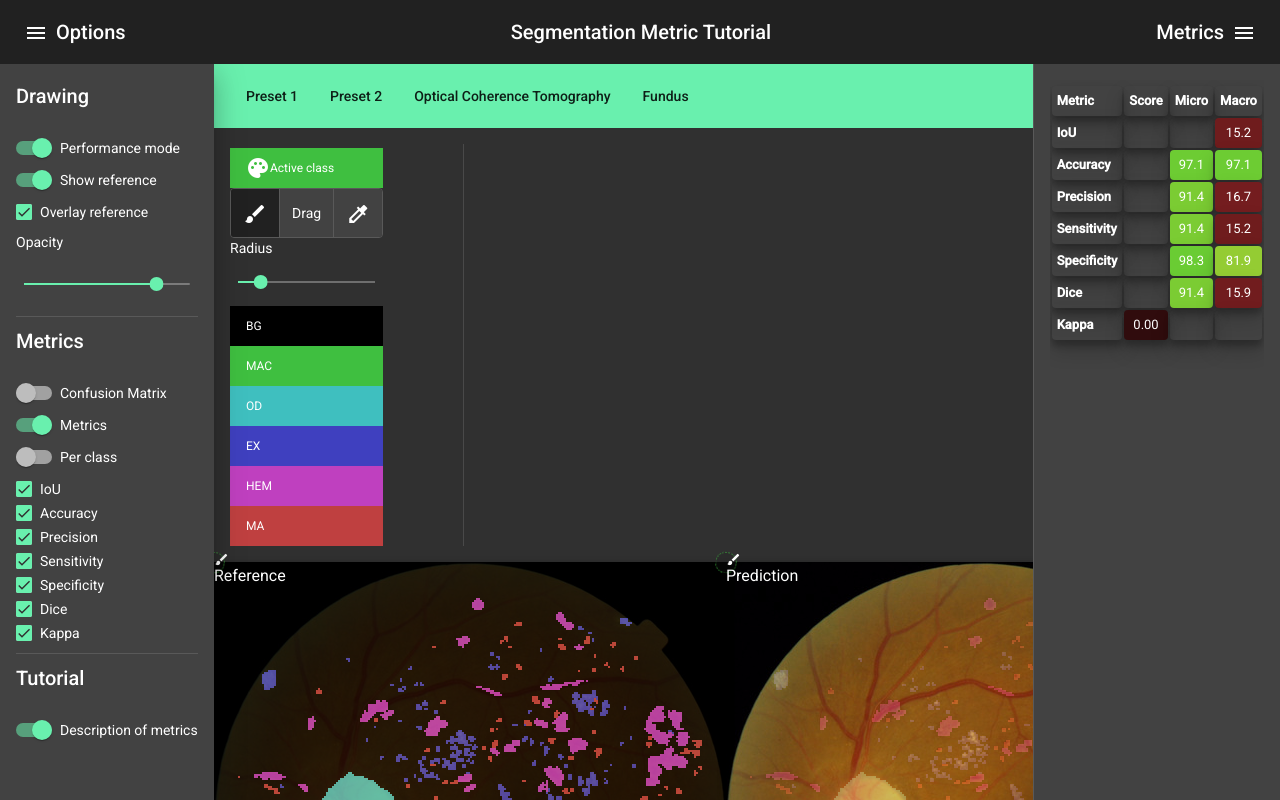
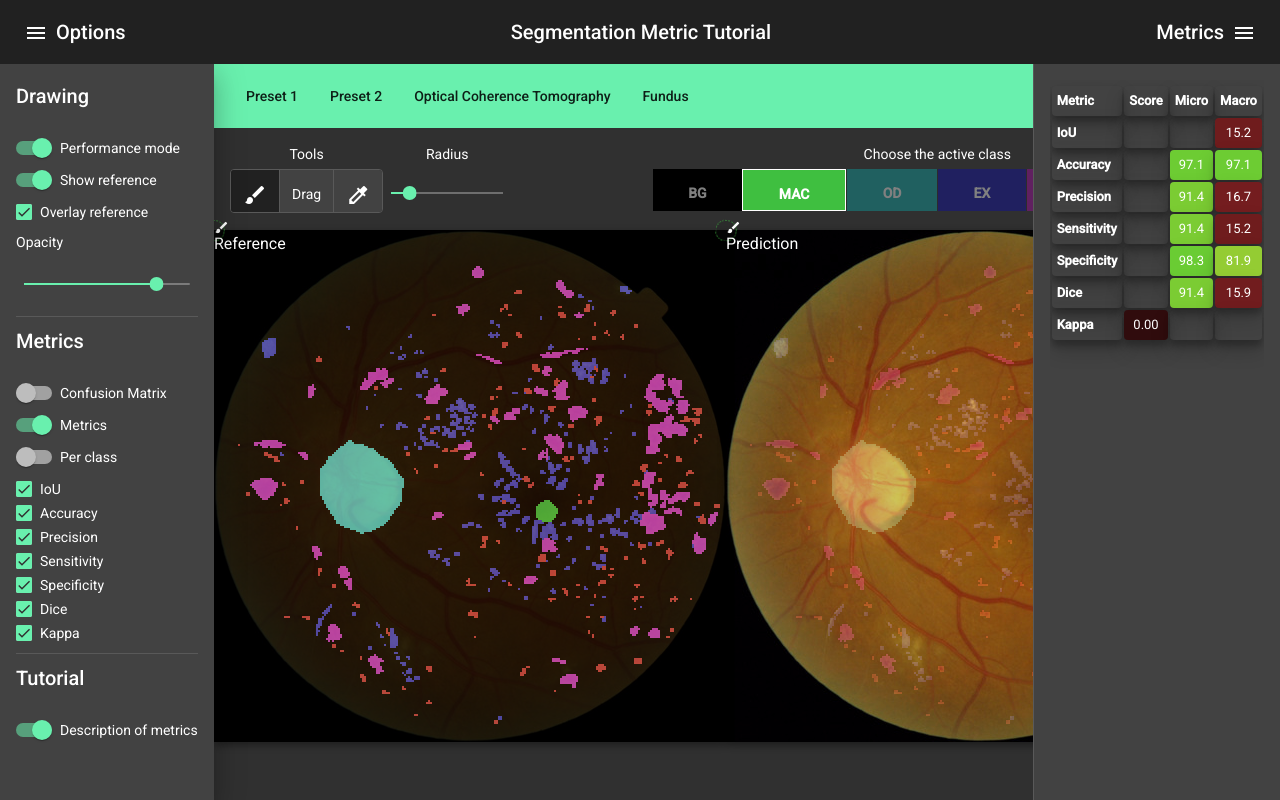
Before and after one commit to ClementPla/SegmentationMetricTutorial, an Angular app: page / in a window 1280 px wide. Built offline with nearby package versions, Linux system fonts and the light colour scheme.

Commit message:
Changing panel options to vertical, erasing active class button

```diff
--- a/src/app/Components/drawing/drawing.component.html
+++ b/src/app/Components/drawing/drawing.component.html
@@ -18,8 +18,111 @@
   </mat-toolbar-row>
 </mat-toolbar>
 
-<div class="central-container flex-horizontal">
-  <!-- This the panel options container-->
+
+<div class="central-container">
+  <div class="panel-options">
+
+    <div class="verticalGroup">
+      <label>Tools</label>
+      <mat-button-toggle-group>
+        <mat-button-toggle [checked]="drawTool=='draw'" (change)="changeTool('draw')" class="sizeButton"
+        matTooltip="Draw on the reference or on the prediction images"
+          ><mat-icon>brush</mat-icon></mat-button-toggle
+        >
+        <mat-button-toggle [checked]="drawTool=='drag'" (change)="changeTool('drag')" class="sizeButton"
+        matTooltip="Drag the cursor and see the evolution of the metrics while doing so. The final position of the cursor will be drawn."
+          >Drag</mat-button-toggle
+        >
+        <mat-button-toggle [checked]="drawTool=='fill'" (change)="changeTool('fill')" class="sizeButton"
+        matTooltip="Click and fill a region defined by the groundtruth's segmentation with the active class (only applicable on prediction image)."
+        ><mat-icon>colorize</mat-icon></mat-button-toggle
+        >
+      </mat-button-toggle-group>
+    </div>
+
+    <div class="verticalGroup">
+      <label for="sliderRadius">Radius</label>
+      <mat-slider
+        id="sliderRadius"
+        valueText="Radius"
+        min="1"
+        max="25"
+        value="5"
+        (input)="resizeBrush($event)"
+        thumbLabel
+        step="0.5"
+        matTooltip="Vary the radius of the paintbrush"
+      ></mat-slider>
+    </div>
+
+    <div id="spacer"></div>
+    <div class="verticalGroup growFlex">
+      <label>Choose the active class</label>
+
+      <mat-button-toggle-group id="classSelector" class="growFlex" [value]="classService.currentClass">
+        <mat-button-toggle class="growFlex sizeButton"
+          mat-list-item
+          *ngFor="let class of classService.classes; let i = index; last as last"
+          [value]="i"
+          (click)="changeActiveClass(i)"
+          [style.background-color]="classService.getRGBStyleFromClass(i)"
+        >
+          {{ class }}
+        </mat-button-toggle>
+      </mat-button-toggle-group>
+    </div>
+  </div>
+
+  <div class="draw-container flex-vertical">
+    <div class="canvas-container" [style.display]="UICtrlService.showReference? 'initial':'none'">
+      <h3 class="canvas-label">Reference</h3>
+      <div
+        #cursor
+        class="cursor"
+        [style.top.px]="cursorPositionGT.y"
+        [style.left.px]="cursorPositionGT.x"
+        [style.transform]="getCursorTransform()"
+      >
+        <div
+          class="cursor-radius"
+          [style.border-color]="
+            classService.getRGBStyleFromClass(classService.currentClass)
+          "
+        ></div>
+        <mat-icon *ngIf="drawTool == 'draw'">brush</mat-icon>
+      </div>
+
+      <canvas #canvasVisu id="canvasVisu" [style.opacity.%]="overlayOpacity"></canvas>
+      <img class="imgBackground" [src]="imgSrc"/>
+    </div>
+    <div class="canvas-container">
+      <h3 class="canvas-label">Prediction</h3>
+      <div
+        #cursor
+        class="cursor"
+        [style.top.px]="cursorPosition.y"
+        [style.left.px]="cursorPosition.x"
+        [style.transform]="getCursorTransform()"
+      >
+        <div
+          class="cursor-radius"
+          [style.border-color]="
+            classService.getRGBStyleFromClass(classService.currentClass)
+          "
+        ></div>
+        <mat-icon *ngIf="drawTool == 'draw'">brush</mat-icon>
+        <mat-icon *ngIf="drawTool == 'fill'">colorize</mat-icon>
+      </div>
+
+      <canvas #canvas id="canvasDraw" [style.opacity.%]="overlayOpacity"></canvas>
+      <canvas #canvasGroundtruth id="canvasGroundtruth" [style.display]="UICtrlService.showOverlayReference? 'initial':'none'"></canvas>
+      <img class="imgBackground" [src]="imgSrc">
+    </div>
+  </div>
+</div>
+
+<!--
+<div class="central-container flex-vertical">
   <div class="panel-options">
     <mat-action-list dense fxLayout="row">
       <button
@@ -45,8 +148,7 @@
         ><mat-icon>colorize</mat-icon></mat-button-toggle
         >
       </mat-button-toggle-group>
-      <!--Adding a break line to add space before radius-->
-      <br>
+
       <label for="sliderRadius">Radius</label>
       <mat-slider
         id="sliderRadius"
@@ -75,7 +177,6 @@
     <mat-divider vertical="true" [inset]="true"></mat-divider>
   </div>
 
-  <!-- This is the canvas container-->
   <div class="draw-container flex-horizontal">
     <div class="canvas-container" [style.display]="UICtrlService.showReference? 'initial':'none'">
       <h3 class="canvas-label">Reference</h3>
@@ -120,7 +221,6 @@
       <canvas #canvas id="canvasDraw" [style.opacity.%]="overlayOpacity"></canvas>
       <canvas #canvasGroundtruth id="canvasGroundtruth" [style.display]="UICtrlService.showOverlayReference? 'initial':'none'"></canvas>
       <img class="imgBackground" [src]="imgSrc">
-      <!--<img class="imgBackground" [src]="imgSrc" type="image/jpeg">-->
-    </div>
   </div>
-</div>
+  </div>
+</div>-->
--- a/src/app/Components/drawing/drawing.component.scss
+++ b/src/app/Components/drawing/drawing.component.scss
@@ -11,27 +11,71 @@ mat-toolbar{
   --canvas-width: 512px;
   --options-width: 150px;
   flex-flow: wrap;
+  flex-direction: row;
   width: fit-content;
   align-items: stretch;
 }
+
 .metric-container{
   font-size: small;
   width: fit-content;
   position: relative;
   flex-flow: wrap;
 }
+
 .draw-container{
   flex-flow: wrap;
 }
-.panel-options{
-  width: 150px;
-  margin: 1rem;
-  display: flex;
+
+.sizeButton{
+  height: 3em;
 }
 
 .panel-options > mat-button-toggle-group{
-  margin-left: 15px;
+  overflow: visible;
 }
+
+.growFlex{
+  flex-grow: 2;
+}
+
+.verticalGroup{
+  display: flex;
+  gap: 5px;
+  flex-direction: column;
+  align-items: center;
+}
+
+#classSelector{
+  display: flex;
+  width: 100%;
+  overflow: visible;
+  border: none;
+}
+
+#classSelector .mat-button-toggle-checked{
+  filter: brightness(1);
+  border: white 1px solid;
+}
+
+#classSelector mat-button-toggle{
+  filter: brightness(.5);
+  font-weight: bold;
+  box-sizing: border-box;
+}
+
+#spacer{
+  flex-grow: 1;
+
+}
+.panel-options{
+  height: 70px;
+  margin: 1rem;
+  display: flex;
+  flex-direction: row;
+  align-items: flex-start;
+}
+
 .canvas-container{
   position: relative;
   aspect-ratio: 1;
@@ -39,7 +83,6 @@ mat-toolbar{
   height: var(--canvas-width);
   cursor: none;
   box-shadow: rgba(0, 0, 0, 0.24) 0px 3px 8px;
-
 }
 
 .canvas-container > *{
@@ -52,14 +95,14 @@ mat-toolbar{
   z-index: 1;
   opacity: 95%;
   mix-blend-mode:screen;
+}
 
-}
 #canvasVisu{
   width: var(--canvas-width);
   aspect-ratio: 1;
   mix-blend-mode:normal;
+}
 
-}
 #canvasGroundtruth{
   z-index: -2;
   opacity: 25%;
@@ -88,6 +131,7 @@ mat-toolbar{
   animation: rotation 20s infinite linear;
   background: radial-gradient(circle, white 0%, white 3%, rgba(25,25,25,0.2) 3%, rgba(25,25,25,0.2) 100%);
 }
+
 .cursor > mat-icon{
   position: absolute;
   top: 0;
@@ -102,13 +146,13 @@ mat-toolbar{
     transform: rotate(359deg);
   }
 }
+
 .color-panel{
   display: flex;
   flex-direction: column;
 }
 .color-panel > button{
   color: rgb(250, 250, 250);
-
 }
 
 .canvas-label{
@@ -136,8 +180,6 @@ canvas{
   -ms-interpolation-mode: nearest-neighbor;   /* IE */
 }
 
-
-
 .active-color{
   width: fit-content;
   color: white;
--- a/src/app/Components/tooltips/tooltips.component.html
+++ b/src/app/Components/tooltips/tooltips.component.html
@@ -360,6 +360,7 @@
     <div>
         Fraction of relevant instances among the retrieved instances (w.r.t sensitivity).<br>
         Metric ranges from 0 to 100 %.<br>
+        {{'precision = \frac{TP}{TP + FP}'}}
     </div>
   </div>
 
@@ -425,7 +426,6 @@
     <div>
       Percentage of pixels in the segmentation that are correctly classified. <br>
       Metric ranges from 0 to 100 %.<br>
-
       {{'$$accuracy = TP + TN$$'}}
     </div>
   </div>
@@ -532,7 +532,7 @@
       Harmonic mean of the precision and sensitivity. <br>
       Metric ranges from 0 to 100 %.<br>
       {{'$dice = \frac{2|A \cap B|}{|A| + |B|}$'}} <br>
-      {{'$dice = \frac{2 \cdot TP}{2 \cdot TP + FP + FN}$'}} <br>
+      {{'dice = \frac{2 \cdot TP}{2 \cdot TP + FP + FN}$'}} <br>
     </div>
   </div>
 
@@ -583,7 +583,7 @@
     <div>
       Probability of predicting a negative test. <br>
       Metric ranges from 0 to 100 %. <br>
-      {{'specificity = \frac{TN}{TN + FP}'}}
+      {{'specificity = \frac{TN}{TN + FP}'}}<br>
     </div>
   </div>
 
@@ -631,14 +631,16 @@
       </svg>
     </div>
 
+
     <div>
       Fraction of relevant instances that were retrieved (w.r.t. precision) or
       probability of predicting a positive test (w.r.t specificity). <br>
       There is a balance to be found between precision and sensitivity (recall) and between sensitivity and specificity. <br>
       Metric ranges from 0 to 100 %.<br>
-      {{'specificity = \frac{TP}{TP + FN}'}}
+      {{'sensitivity = \frac{TP}{TP + FN}'}}
     </div>
   </div>
+
 
   <div *ngSwitchCase="'Kappa'" class="container-horizontal">
     <div >
@@ -646,7 +648,7 @@
       Metric ranges from negative values to 1. <br>
       Negative values mean that the classifier is performing less accurately than a random guess (0). <br>
       Metric of 1 indicates a perfect classifier.<br>
-      {{'$$ \kappa = \frac{2 \times (TP \times TN - FN \times FP)}{(TP + FP) \times (FP + TN) + (TP + FN) \times (FN + TN)} $$'}}
+      {{'\kappa = \frac{2 \times (TP \times TN - FN \times FP)}{(TP + FP) \times (FP + TN) + (TP + FN) \times (FN + TN)} $$'}}
     </div>
 
   </div>
@@ -706,7 +708,7 @@
       Intersection over Union (Jaccard Index). <br>
       Overlap between the predicted segmentation and the groudtruth divided by the area of union between both. <br>
       Metric ranges from 0 to 100 %. <br>
-      {{'$$IoU = \frac{|A \cap B|}{|A \cup B|}$$'}} <br>
+      {{'$$IoU = \frac{|A \cap B| }{ |A \cup B|}$$'}} <br>
       {{'$$IoU = \frac{TP}{TP + FP + TN}$$'}} <br>
     </div>
   </div>
```
